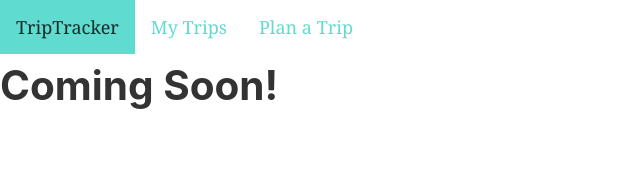
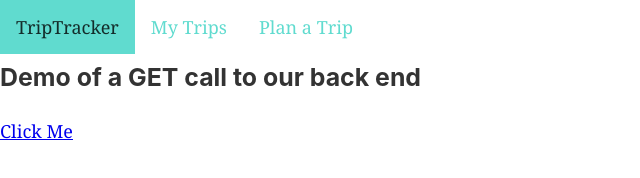
Before and after one commit to FeralDonut/TripTracker, a Gatsby site: page /mytrips in a window 1280 px wide. Shown: the whole page, without its empty margins (0-640 px from the left). Built offline with nearby package versions, Linux system fonts and the light colour scheme; Gatsby itself is replaced by a stand-in of ours.

Commit message:
added link to show api call for midtermDemo

```diff
--- a/src/pages/mytrips.js
+++ b/src/pages/mytrips.js
@@ -5,7 +5,11 @@ import SEO from "../components/seo"
 const SecondPage = () => (
   <Layout>
     <SEO title="My Trips" />
-    <h1>Coming Soon!</h1>
+    <h3>Demo of a GET call to our back end</h3>
+    <a href="http://24.4.98.147:8000/api/trips/5d38c0ea13132b226ebebf25" target="_blank">
+      Click Me
+    </a>
+
   </Layout>
 )
 
```
